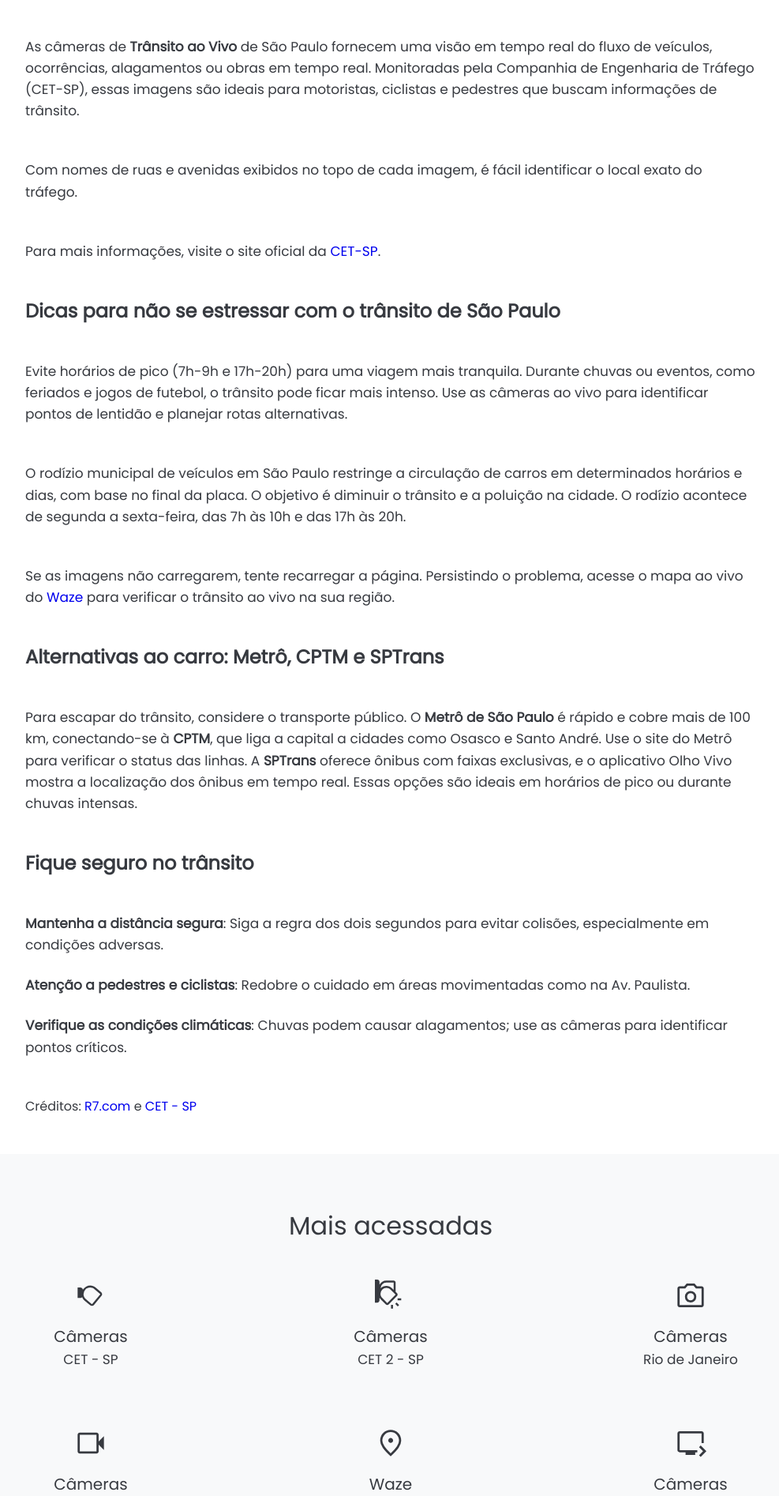
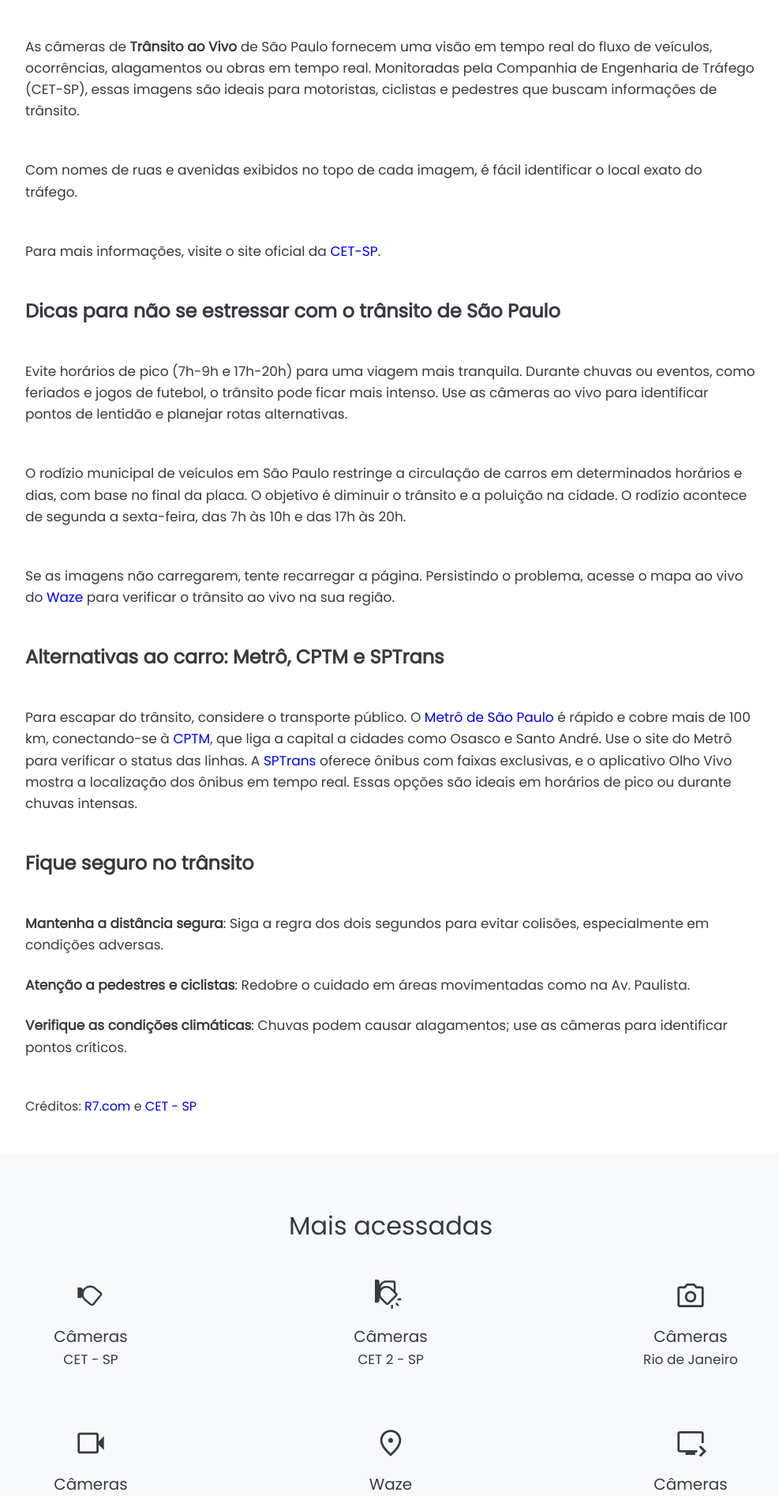
Before and after one commit to Sergio-Damm/transitoaovivo, a Jekyll site: the page built from pages/transito-cetsp-2/index.html, in a window 1280 px wide. Shown: the part 1753-3647 px from the top of the page at 79% size, without its empty margins (145-1132 px from the left). Built offline with Jekyll 4.4.1, drawn with Linux system fonts in a browser that asks for light colours.

Commit message:
Criando links para Metro SPTrans e CPTM

```diff
--- a/pages/transito-cetsp-1/index.html
+++ b/pages/transito-cetsp-1/index.html
@@ -86,7 +86,7 @@
 
 			<div class='mb-5'>
 				<h3 class="fs-4 fw-bold mb-5">Alternativas ao carro: Metrô, CPTM e SPTrans</h3>
-				<p class="mb-5">Para escapar do trânsito, considere o transporte público. O <span class="fw-bold">Metrô de São Paulo</span> é rápido e cobre mais de 100 km, conectando-se à <span class="fw-bold">CPTM</span>, que liga a capital a cidades como Osasco e Santo André. Use o site do Metrô para verificar o status das linhas. A <span class="fw-bold">SPTrans</span> oferece ônibus com faixas exclusivas, e o aplicativo Olho Vivo mostra a localização dos ônibus em tempo real. Essas opções são ideais em horários de pico ou durante chuvas intensas.</p>
+				<p class="mb-5">Para escapar do trânsito, considere o transporte público. O <a class="link-externo" href="https://www.metro.sp.gov.br/pt_BR/" target="_blank" rel="nofollow">Metrô de São Paulo</a> é rápido e cobre mais de 100 km, conectando-se à <a class="link-externo" href="https://www.cptm.sp.gov.br/cptm" target="_blank" rel="nofollow">CPTM</a>, que liga a capital a cidades como Osasco e Santo André. Use o site do Metrô para verificar o status das linhas. A <a class="link-externo" href="https://www.sptrans.com.br/" target="_blank" rel="nofollow">SPTrans</a> oferece ônibus com faixas exclusivas, e o aplicativo Olho Vivo mostra a localização dos ônibus em tempo real. Essas opções são ideais em horários de pico ou durante chuvas intensas.</p>
 			</div>
 
 			<div class='mb-5'>
--- a/pages/transito-cetsp-2/index.html
+++ b/pages/transito-cetsp-2/index.html
@@ -86,7 +86,7 @@
 
 			<div class='mb-5'>
 				<h3 class="fs-4 fw-bold mb-5">Alternativas ao carro: Metrô, CPTM e SPTrans</h3>
-				<p class="mb-5">Para escapar do trânsito, considere o transporte público. O <span class="fw-bold">Metrô de São Paulo</span> é rápido e cobre mais de 100 km, conectando-se à <span class="fw-bold">CPTM</span>, que liga a capital a cidades como Osasco e Santo André. Use o site do Metrô para verificar o status das linhas. A <span class="fw-bold">SPTrans</span> oferece ônibus com faixas exclusivas, e o aplicativo Olho Vivo mostra a localização dos ônibus em tempo real. Essas opções são ideais em horários de pico ou durante chuvas intensas.</p>
+				<p class="mb-5">Para escapar do trânsito, considere o transporte público. O <a class="link-externo" href="https://www.metro.sp.gov.br/pt_BR/" target="_blank" rel="nofollow">Metrô de São Paulo</a> é rápido e cobre mais de 100 km, conectando-se à <a class="link-externo" href="https://www.cptm.sp.gov.br/cptm" target="_blank" rel="nofollow">CPTM</a>, que liga a capital a cidades como Osasco e Santo André. Use o site do Metrô para verificar o status das linhas. A <a class="link-externo" href="https://www.sptrans.com.br/" target="_blank" rel="nofollow">SPTrans</a> oferece ônibus com faixas exclusivas, e o aplicativo Olho Vivo mostra a localização dos ônibus em tempo real. Essas opções são ideais em horários de pico ou durante chuvas intensas.</p>
 			</div>
 
 			<div class='mb-5'>
--- a/pages/transito-cetsp-3/index.html
+++ b/pages/transito-cetsp-3/index.html
@@ -119,7 +119,7 @@
 
 			<div class='mb-5'>
 				<h3 class="fs-4 fw-bold mb-5">Alternativas ao carro: Metrô, CPTM e SPTrans</h3>
-				<p class="mb-5">Para escapar do trânsito, considere o transporte público. O <span class="fw-bold">Metrô de São Paulo</span> é rápido e cobre mais de 100 km, conectando-se à <span class="fw-bold">CPTM</span>, que liga a capital a cidades como Osasco e Santo André. Use o site do Metrô para verificar o status das linhas. A <span class="fw-bold">SPTrans</span> oferece ônibus com faixas exclusivas, e o aplicativo Olho Vivo mostra a localização dos ônibus em tempo real. Essas opções são ideais em horários de pico ou durante chuvas intensas.</p>
+				<p class="mb-5">Para escapar do trânsito, considere o transporte público. O <a class="link-externo" href="https://www.metro.sp.gov.br/pt_BR/" target="_blank" rel="nofollow">Metrô de São Paulo</a> é rápido e cobre mais de 100 km, conectando-se à <a class="link-externo" href="https://www.cptm.sp.gov.br/cptm" target="_blank" rel="nofollow">CPTM</a>, que liga a capital a cidades como Osasco e Santo André. Use o site do Metrô para verificar o status das linhas. A <a class="link-externo" href="https://www.sptrans.com.br/" target="_blank" rel="nofollow">SPTrans</a> oferece ônibus com faixas exclusivas, e o aplicativo Olho Vivo mostra a localização dos ônibus em tempo real. Essas opções são ideais em horários de pico ou durante chuvas intensas.</p>
 			</div>
 
 			<div class='mb-5'>
```
